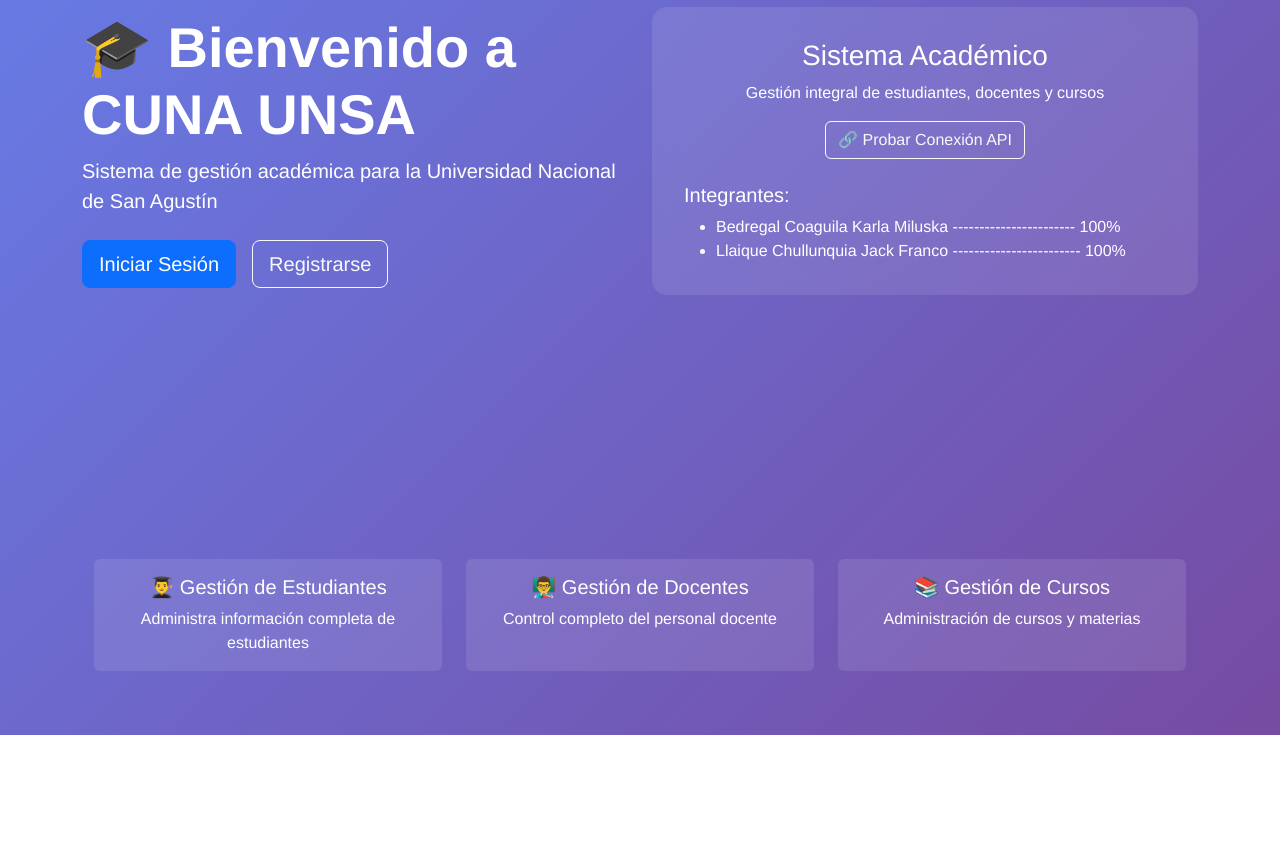
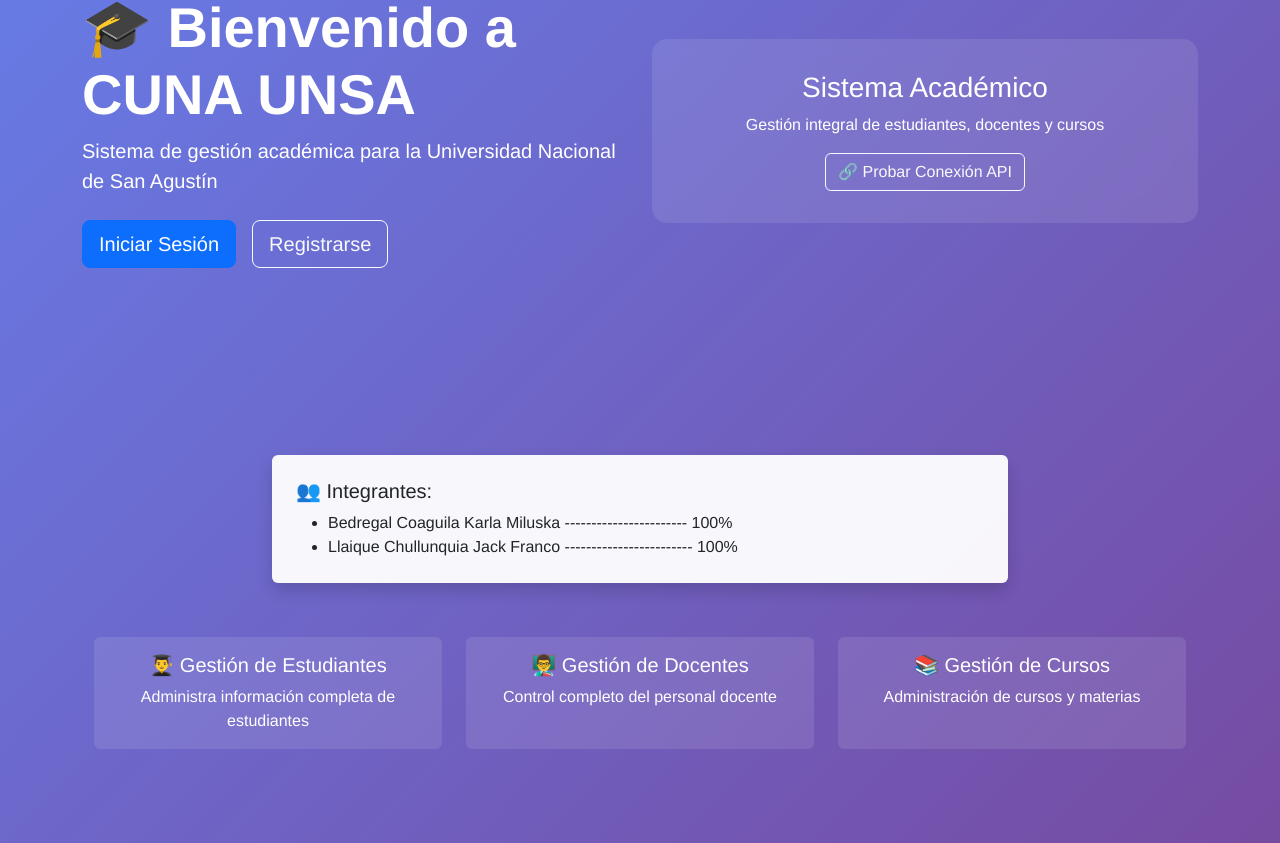
Before and after one commit to KarlaBedregal/CUNA, a Vue app: page / in a window 1280 px wide. Shown: the part 281-1124 px from the top of the page. Before the commit the page ends 1016 px from the top, so only its background shows below. Built offline with nearby package versions, Linux system fonts and the light colour scheme.

Commit message:
añadiendo integrantes

```diff
--- a/src/views/Home.vue
+++ b/src/views/Home.vue
@@ -14,7 +14,8 @@
 
     <div class="hero-section">
       <div class="container">
-        <div class="row align-items-center" style="min-height: 80vh;">
+        <!-- HERO + SISTEMA ACADÉMICO -->
+        <div class="row align-items-center" style="min-height: 75vh;">
           <div class="col-md-6">
             <h1 class="display-4 fw-bold text-white">
               🎓 Bienvenido a CUNA UNSA
@@ -45,10 +46,16 @@
                 <div v-if="apiStatus" class="mt-2 alert alert-info">
                   {{ apiStatus }}
                 </div>
+              </div>
+            </div>
+          </div>
+        </div>
 
-                <!-- 🔽 INTEGRANTES -->
-                <div class="mt-4 text-start text-white integrantes-box">
-                  <h5>Integrantes:</h5>
+        <!-- INTEGRANTES (NUEVA TARJETA) -->
+        <div class="row justify-content-center my-4">
+          <div class="col-md-8">
+            <div class="integrantes-card text-dark p-4 rounded shadow">
+              <h5>👥 Integrantes:</h5>
               <ul class="mb-0">
                 <li>Bedregal Coaguila Karla Miluska ----------------------- 100%</li>
                 <li>Llaique Chullunquia Jack Franco ------------------------ 100%</li>
@@ -56,15 +63,13 @@
             </div>
           </div>
         </div>
-          </div>
-        </div>
 
-        <!-- 🔽 TARJETAS DENTRO DEL HERO-SECTION -->
-        <div class="features-section mt-5">
+        <!-- FUNCIONALIDADES (TARJETAS) -->
+        <div class="features-section mt-3">
           <div class="container">
             <div class="row">
               <div class="col-md-4 mb-4">
-                <div class="card h-100">
+                <div class="card h-100" @click="goToLogin" style="cursor: pointer;">
                   <div class="card-body text-center text-white">
                     <h5 class="card-title">👨‍🎓 Gestión de Estudiantes</h5>
                     <p class="card-text">Administra información completa de estudiantes</p>
@@ -73,32 +78,28 @@
               </div>
 
               <div class="col-md-4 mb-4">
-                <router-link to="/teachers" class="text-decoration-none text-white">
-                  <div class="card h-100">
+                <div class="card h-100" @click="goToLogin" style="cursor: pointer;">
                   <div class="card-body text-center text-white">
                     <h5 class="card-title">👨‍🏫 Gestión de Docentes</h5>
                     <p class="card-text">Control completo del personal docente</p>
                   </div>
                 </div>
-                </router-link>
               </div>
 
               <div class="col-md-4 mb-4">
-                <router-link to="/courses" class="text-decoration-none text-white">
-                  <div class="card h-100">
+                <div class="card h-100" @click="goToLogin" style="cursor: pointer;">
                   <div class="card-body text-center text-white">
                     <h5 class="card-title">📚 Gestión de Cursos</h5>
                     <p class="card-text">Administración de cursos y materias</p>
                   </div>
                 </div>
-                </router-link>
               </div>
             </div>
           </div>
         </div>
-        <!-- 🔼 FIN TARJETAS -->
-      </div>
-    </div>
+
+      </div> <!-- container -->
+    </div> <!-- hero-section -->
   </div>
 </template>
 
@@ -115,6 +116,9 @@
   methods: {
     async testConnection() {
       this.apiStatus = '✅ API activa :)'
+    },
+    goToLogin() {
+      this.$router.push('/login')
     }
   }
 }
@@ -127,6 +131,7 @@
   display: flex;
   align-items: center;
   color: white;
+  padding-bottom: 40px;
 }
 
 .welcome-card {
@@ -136,8 +141,12 @@
   backdrop-filter: blur(10px);
 }
 
+.integrantes-card {
+  background: rgba(255, 255, 255, 0.95);
+}
+
 .features-section {
-  padding: 40px 0;
+  padding: 30px 0;
 }
 
 .card {
@@ -148,5 +157,6 @@
 
 .card:hover {
   transform: translateY(-5px);
+  background: rgba(255, 255, 255, 0.15);
 }
 </style>
```
Lines whose indentation alone changed are shown as unchanged.
